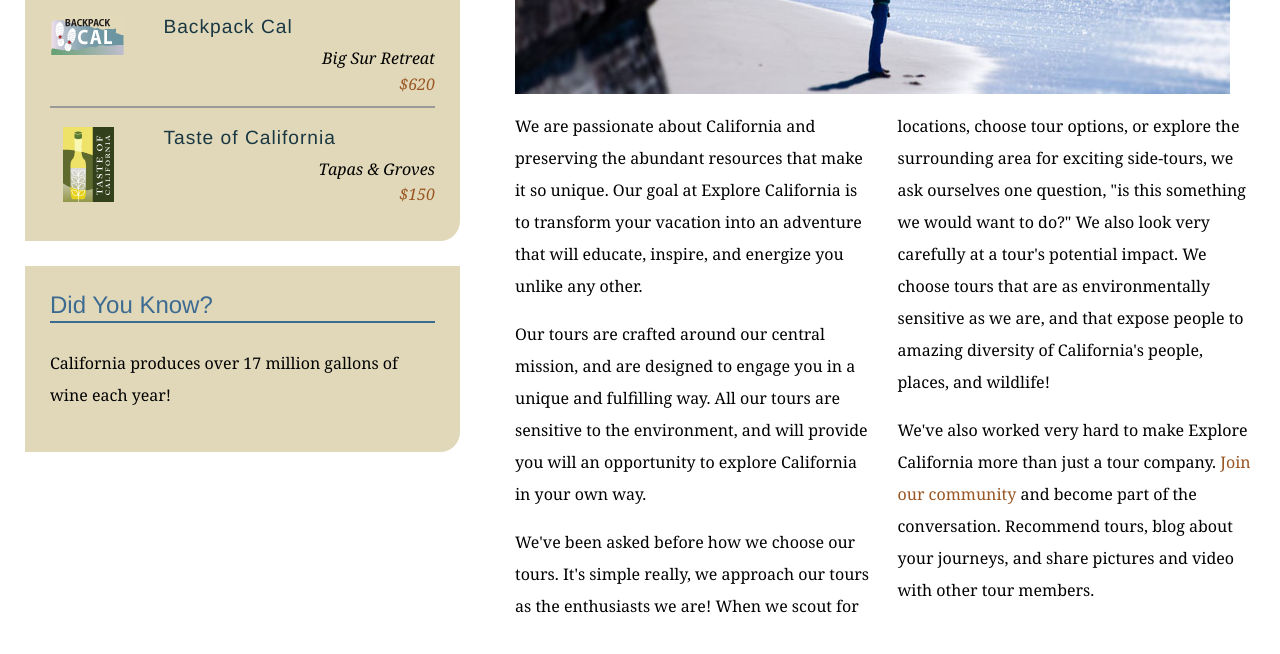
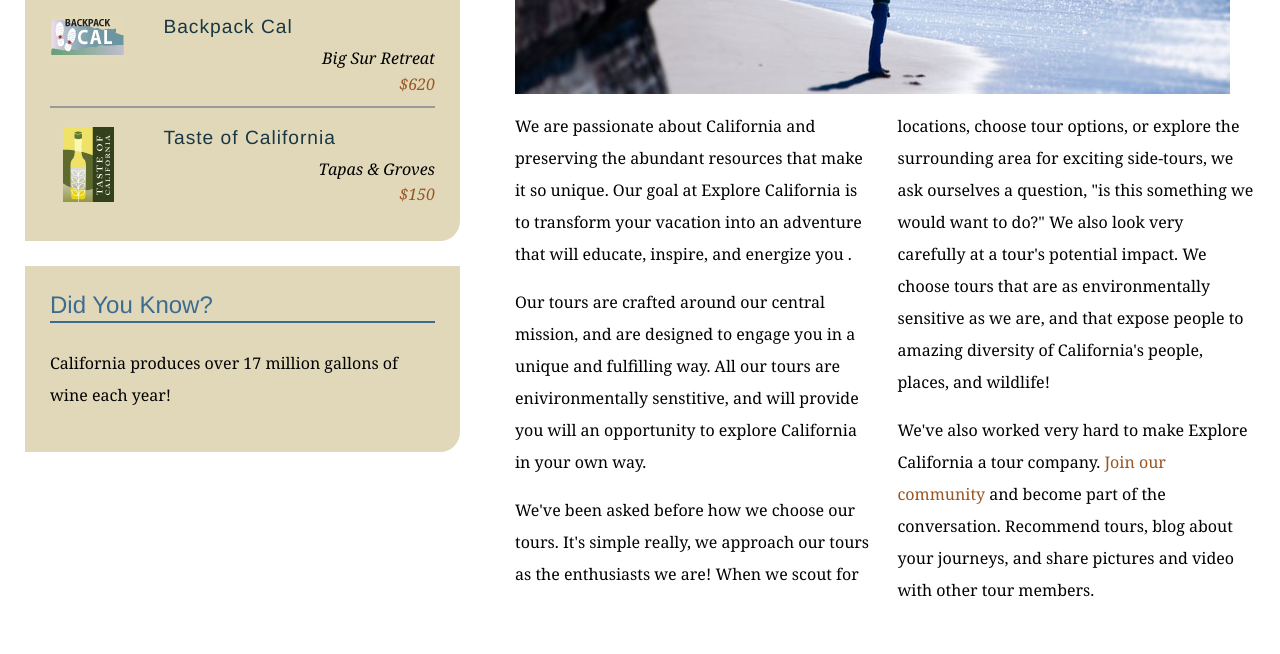
Before and after one commit to rameesnajeeb/explore_california, a plain HTML site: page mission.html in a window 1280 px wide. Shown: the part 590-1244 px from the top of the page. Drawn offline with Linux system fonts and the light colour scheme.

Commit message:
Text edits on mission page

```diff
--- a/mission.html
+++ b/mission.html
@@ -62,10 +62,10 @@
           <h1>Who we are</h1>
           <img src="assets/images/mission_look.jpg" alt="Looking out at the Pacific" class="articleImage" />
           <div class="multiCol">
-            <p>We are passionate about California and preserving the abundant resources that make it so unique. Our goal at Explore California is to transform your vacation into an adventure that will educate, inspire, and energize you unlike any other.</p>
-            <p>Our tours are crafted around our central mission, and are designed to engage you in a unique and fulfilling way. All our tours are sensitive to the environment, and will provide you will an opportunity to explore California in your own way.</p>
-            <p>We've been asked before how we choose our tours. It's simple really, we approach our tours as the enthusiasts we are! When we scout for locations, choose tour options, or explore the surrounding area for exciting side-tours, we ask ourselves one question, &quot;is this something we would want to do?&quot; We also look very carefully at a tour's potential impact. We choose tours that are as environmentally sensitive as we are, and that expose people to amazing diversity of California's people, places, and wildlife!</p>
-            <p>We've also worked very hard to make Explore California more than just a tour company. <a href="explorers/join.html">Join our community</a> and become part of the conversation. Recommend tours, blog about your journeys, and share pictures and video with other tour members.</p>
+            <p>We are passionate about California and preserving the abundant resources that make it so unique. Our goal at Explore California is to transform your vacation into an adventure that will educate, inspire, and energize you .</p>
+            <p>Our tours are crafted around our central mission, and are designed to engage you in a unique and fulfilling way. All our tours are enivironmentally senstitive, and will provide you will an opportunity to explore California in your own way.</p>
+            <p>We've been asked before how we choose our tours. It's simple really, we approach our tours as the enthusiasts we are! When we scout for locations, choose tour options, or explore the surrounding area for exciting side-tours, we ask ourselves a question, &quot;is this something we would want to do?&quot; We also look very carefully at a tour's potential impact. We choose tours that are as environmentally sensitive as we are, and that expose people to amazing diversity of California's people, places, and wildlife!</p>
+            <p>We've also worked very hard to make Explore California  a tour company. <a href="explorers/join.html">Join our community</a> and become part of the conversation. Recommend tours, blog about your journeys, and share pictures and video with other tour members.</p>
           </div>
         </div>
       </div>
```
